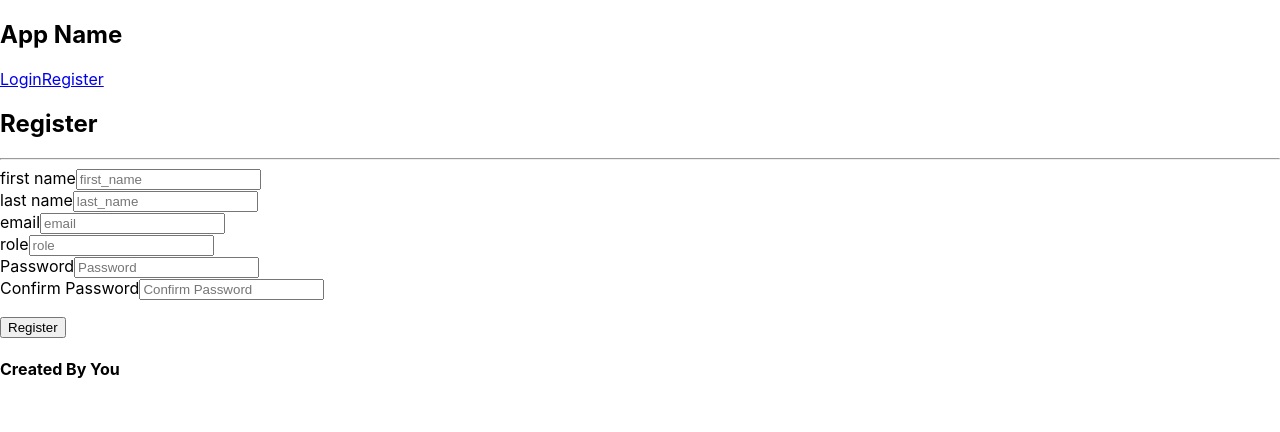
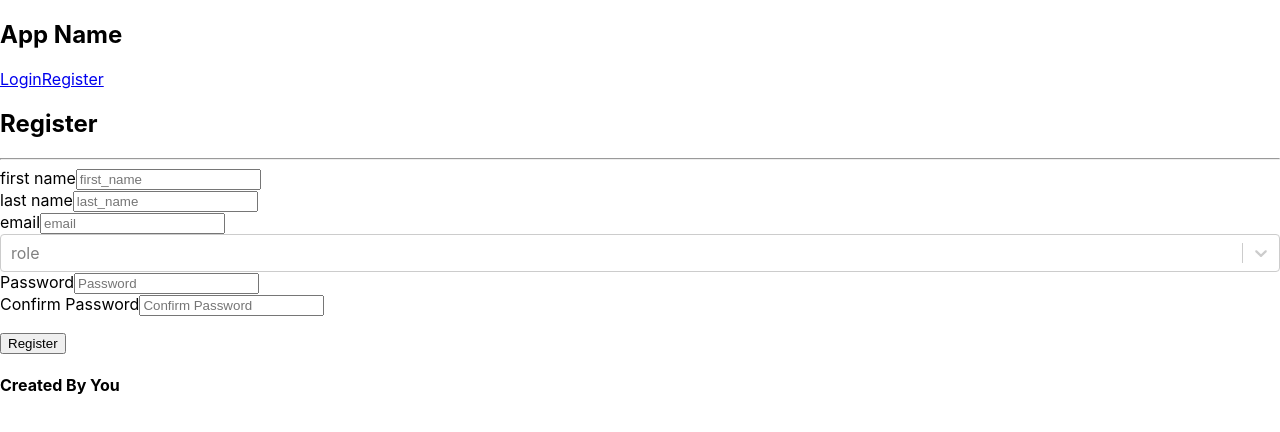
Before and after one commit to laitassou/sahha-front, a React (Create React App) app: page /register in a window 1280 px wide. Shown: the top 432 px of the page. Built offline with nearby package versions, Linux system fonts and the light colour scheme.

Commit message:
add roles

```diff
--- a/package.json
+++ b/package.json
@@ -13,6 +13,7 @@
     "react-dom": "^18.2.0",
     "react-router-dom": "^5.2.0",
     "react-scripts": "^5.0.1",
+    "react-select": "^5.7.0",
     "source-map-loader": "^4.0.1",
     "web-vitals": "^2.1.4"
   },
--- a/src/context/AuthContext.js
+++ b/src/context/AuthContext.js
@@ -7,9 +7,9 @@ const AuthContext = createContext();
 export default AuthContext;
 
 export const AuthProvider = ({ children }) => {
-  localStorage.clear()
+  //localStorage.clear()
   const [authTokens, setAuthTokens] = useState(() => {
-    const storedToken = localStorage.getItem("token");
+    const storedToken = localStorage.getItem("authTokens");
     if (storedToken)
       return  JSON.parse(localStorage.getItem("authTokens"))
     else
@@ -17,7 +17,7 @@ export const AuthProvider = ({ children }) => {
    }
   );
   const [user, setUser] = useState(() => {
-      const storedToken = localStorage.getItem("token");
+      const storedToken = localStorage.getItem("authTokens");
       if (storedToken)
         return  JSON.parse(localStorage.getItem("authTokens"))
       else
@@ -42,12 +42,13 @@ export const AuthProvider = ({ children }) => {
     const data = await response.json();
 
     if (response.status === 200) {
-      setAuthTokens(data);
+      //localStorage.setItem('token', data);
+      //setAuthTokens(data);
       //const decode = jwt_decode(data)
       setUser(data);
 
       localStorage.setItem("authTokens", JSON.stringify(data));
-      history.go("/");
+      history.push("/");
     } else {
       alert("Something went wrong!");
     }
@@ -80,7 +81,7 @@ export const AuthProvider = ({ children }) => {
   };
 
   const logoutUser = () => {
-    setAuthTokens(null);
+    //setAuthTokens(null);
     setUser(null);
     localStorage.removeItem("authTokens");
     history.push("/");
--- a/src/views/homePage.js
+++ b/src/views/homePage.js
@@ -8,6 +8,8 @@ const Home = () => {
     <section>
       {user && <UserInfo user={user} />}
       <h1>You are on home page!</h1>
+
+
     </section>
   );
 };
--- a/src/views/registerPage.js
+++ b/src/views/registerPage.js
@@ -1,5 +1,14 @@
 import { useState, useContext } from "react";
 import AuthContext from "../context/AuthContext";
+
+import Select from 'react-select';
+
+const options = [
+  {value: "Worker", label:"Aide à domicile"},
+  {value: "Client", label:"Client"},
+  {value: "Manager", label:"Gestionnaire"},
+  {value: "Supervisor", label:"Superviseur"},
+]
 
 function Register() {
   const [first_name, setUsername] = useState("");
@@ -16,6 +25,13 @@ function Register() {
     e.preventDefault();
     registerUser(first_name, last_name, email, role, password, password2);
   };
+
+
+  const handleChange = (selectedOption) => {
+    console.log("event ", selectedOption)
+    setRole(selectedOption.value);
+  };
+
 
   return (
     <section>
@@ -53,14 +69,14 @@ function Register() {
           />
         </div>
         <div>
-          <label htmlFor="username">role</label>
-          <input
-            type="text"
-            id="role"
-            onChange={e => setRole(e.target.value)}
+        <div>
+          <Select
+            onChange={handleChange}
+            options={options}
             placeholder="role"
-            required
+            defaultValue="Client"
           />
+        </div>
         </div>
         <div>
           <label htmlFor="password">Password</label>
```
Also changed, not shown: 1 other file (tests, documents, lock files or other folders).
